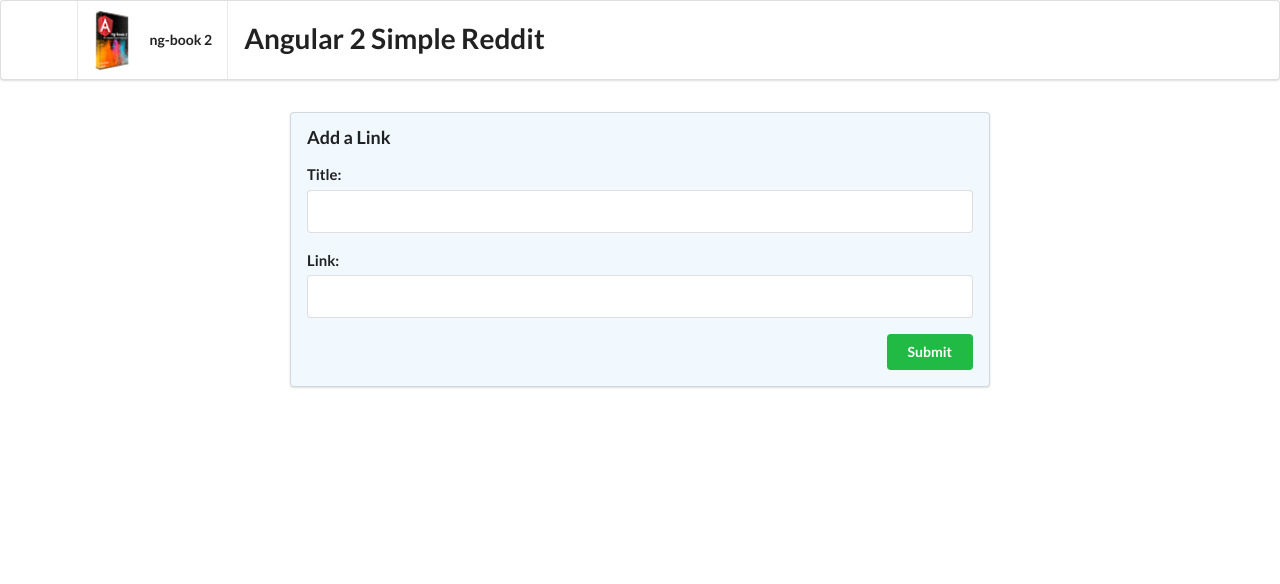
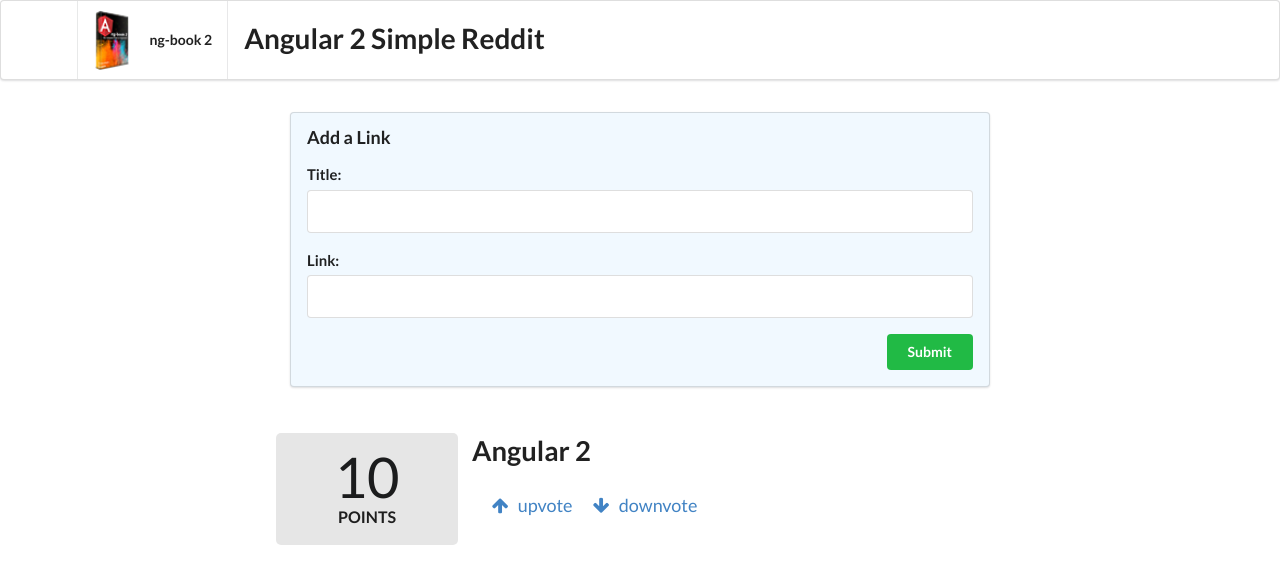
Before and after one commit to ashaunthomas/angular-reddit, an Angular app in the folder root/: page / in a window 1280 px wide. Shown: the top 584 px of the page. Built offline with nearby package versions, Linux system fonts and the light colour scheme.

Commit message:
appended article component to app.component

```diff
--- a/root/src/app/app.component.html
+++ b/root/src/app/app.component.html
@@ -8,5 +8,11 @@
     <label for = "link">Link: </label>
     <input name = "link" #newlink>
   </div>
-  <button (click)="addArticle(newtitle,newlink)" class = "ui positive right floated button">Submit</button>
+  <button (click)="addArticle(newtitle,newlink)"
+    class = "ui positive right floated button">Submit
+  </button>
 </form>
+
+<div class = "ui grid posts">
+  <app-article></app-article>
+</div>
```
